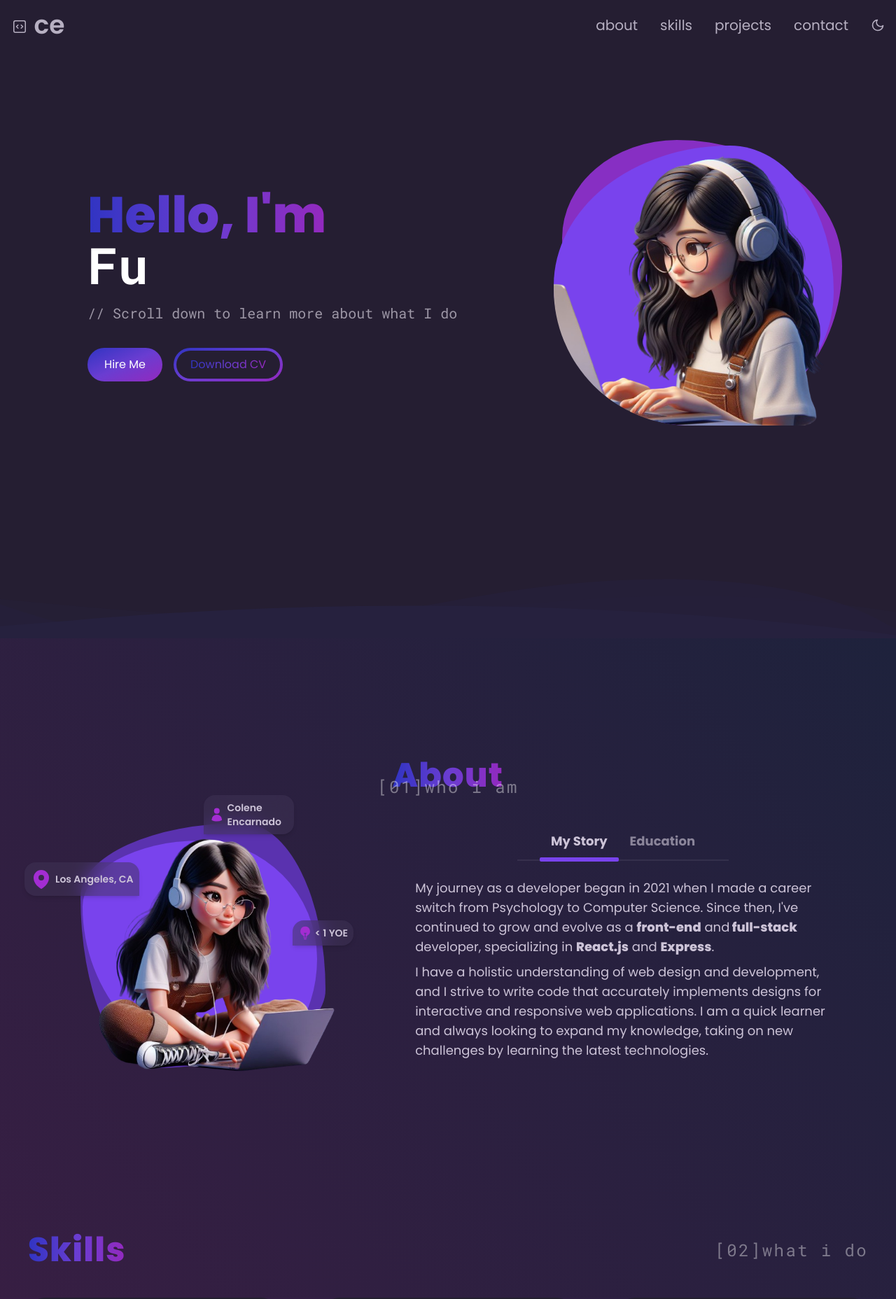
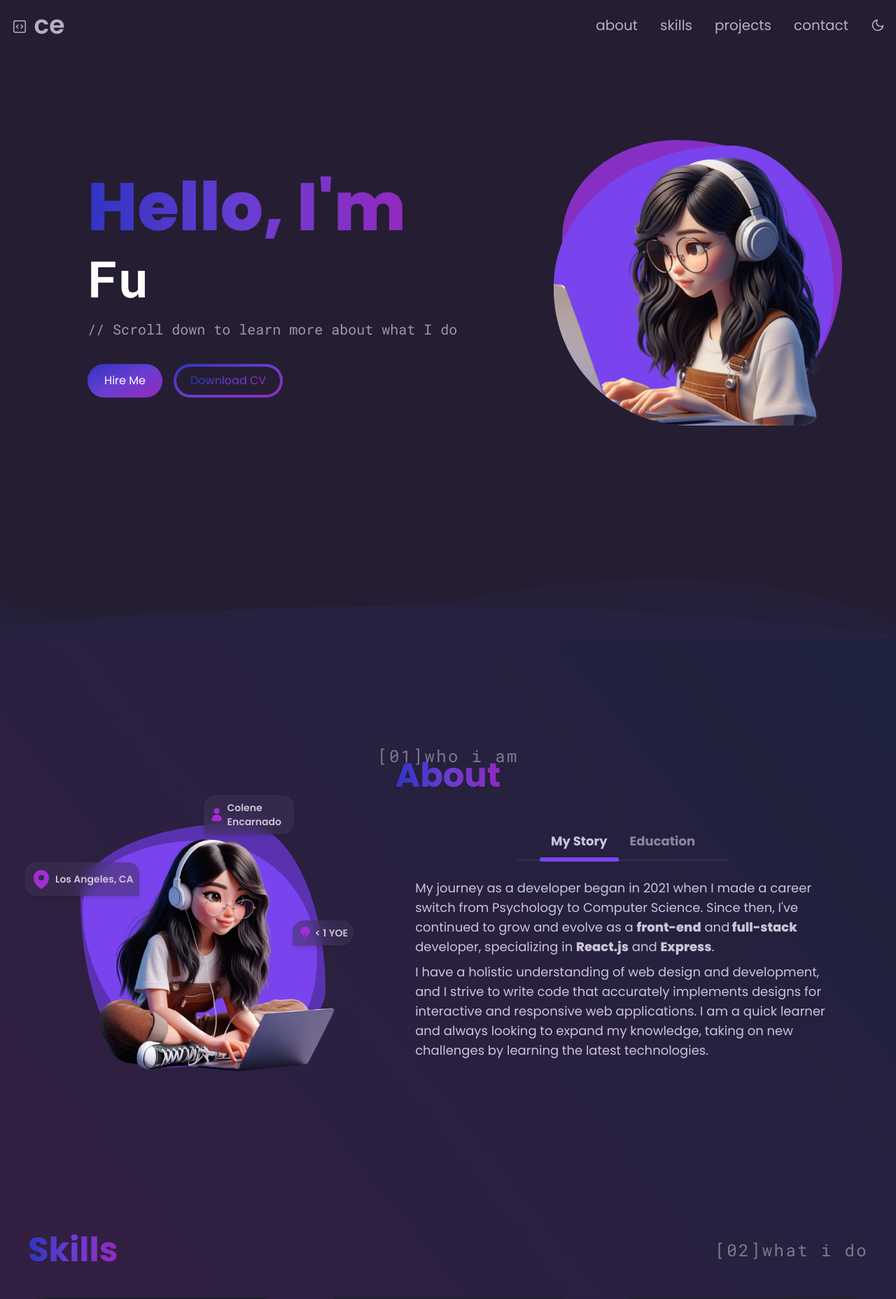
Before and after one commit to encarnac/portfolio, a React (Vite) app: page / in a window 1280 px wide. Shown: the top 1856 px of the page at 70% size. Built offline with nearby package versions, Linux system fonts and the light colour scheme.

Commit message:
Header text resized throughout

```diff
--- a/src/App.jsx
+++ b/src/App.jsx
@@ -63,7 +63,7 @@ export default function App() {
       </div>
 
       {/* About Me Section */}
-      <div className="relative bg-gradient-to-tr from-[#B0BEDF] via-[#D0C5DD] to-[#E1C6D7] dark:from-[#371E43] dark:from-20% dark:to-[#1E223C]">
+      <div className="relative bg-gradient-to-tr from-[#B0BEDF] via-[#D0C5DD] to-[#E1C6D7] dark:from-[#371E43] dark:from-5% dark:to-[#1E223C]">
         <motion.div
           className="container mx-auto my-36 px-5 py-4 sm:px-10"
           margin="0 0 -200px 0"
@@ -73,6 +73,7 @@ export default function App() {
         >
           <AboutSection />
         </motion.div>
+        {/* Skills Section */}
         <motion.div
           className="container mx-auto my-36 mb-40 px-5 py-4 sm:px-10"
           viewport={{ amount: 0.7 }}
--- a/src/components/AboutSection.jsx
+++ b/src/components/AboutSection.jsx
@@ -41,12 +41,12 @@ const AboutSection = ({ setSelectedPage }) => {
   return (
     <section id="about" className="mb-12 w-full">
       <div className="relative mb-8 flex flex-col items-center justify-center py-3">
-        <h3 className="font-sans text-4xl font-extrabold tracking-wide xl:text-5xl">
+        <h3 className="font-sans text-4xl font-bold lg:text-5xl">
           <span className="bg-gradient-to-r from-[#68A3EB] to-[#F38BBB] bg-clip-text text-transparent dark:from-[#3034C2] dark:via-[#6A3DD1] dark:to-[#9329BE]">
             About
           </span>
         </h3>
-        <h4 className="absolute bottom-1 font-mono text-lg tracking-widest text-[#797382]/40 dark:text-white/40 sm:text-xl lg:text-2xl">
+        <h4 className="absolute -top-2 font-mono text-lg tracking-widest text-[#797382]/40 dark:text-white/40 sm:text-xl lg:text-2xl">
           [01]who i am
         </h4>
       </div>
--- a/src/components/HeroSection.jsx
+++ b/src/components/HeroSection.jsx
@@ -7,7 +7,7 @@ export default function Header() {
       <section className="relative mb-12">
         <div className="grid grid-cols-1 lg:grid-cols-12 lg:gap-x-1">
           <div className="col-span-7 place-self-center text-center sm:text-left">
-            <h1 className="mb-4 text-5xl font-extrabold text-[#797382] dark:text-white sm:text-6xl lg:text-7xl">
+            <h1 className="mb-4 text-6xl font-extrabold text-[#797382] dark:text-white lg:text-8xl">
               <span className="bg-gradient-to-r from-[#68A3EB] to-[#F38BBB] bg-clip-text text-transparent dark:from-[#3034C2] dark:via-[#6A3DD1] dark:to-[#9329BE]">
                 Hello, I'm
               </span>
@@ -27,7 +27,7 @@ export default function Header() {
                 wrapper="span"
                 cursor={true}
                 repeat={Infinity}
-                className="font-mono"
+                className="font-mono text-6xl lg:text-7xl"
               />
             </h1>
             <p className="mb-6 font-mono text-base text-[#938e9c] dark:text-[#9d97a6] sm:text-lg lg:text-xl">
--- a/src/components/SkillsSection.jsx
+++ b/src/components/SkillsSection.jsx
@@ -46,7 +46,7 @@ export const SkillsSection = () => {
   return (
     <section id="skills" className="mb-12 w-full">
       <div className="relative mb-8 flex flex-row items-center justify-between py-3">
-        <h3 className="font-sans text-4xl font-extrabold tracking-wide xl:text-5xl">
+        <h3 className="font-sans text-4xl font-bold lg:text-5xl">
           <span className="bg-gradient-to-r from-[#68A3EB] to-[#F38BBB] bg-clip-text text-transparent dark:from-[#3034C2] dark:via-[#6A3DD1] dark:to-[#9329BE]">
             Skills
           </span>
```
